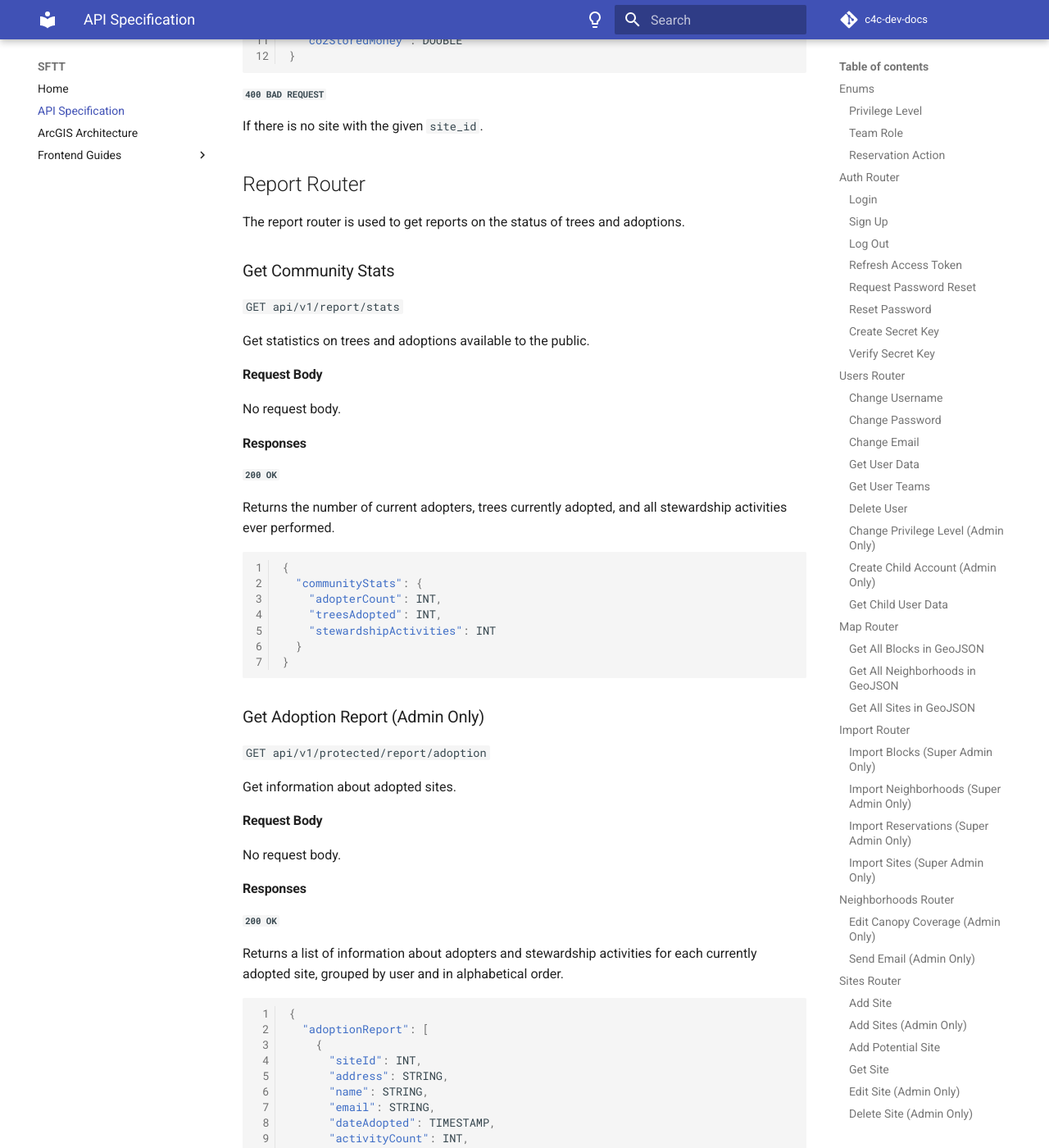
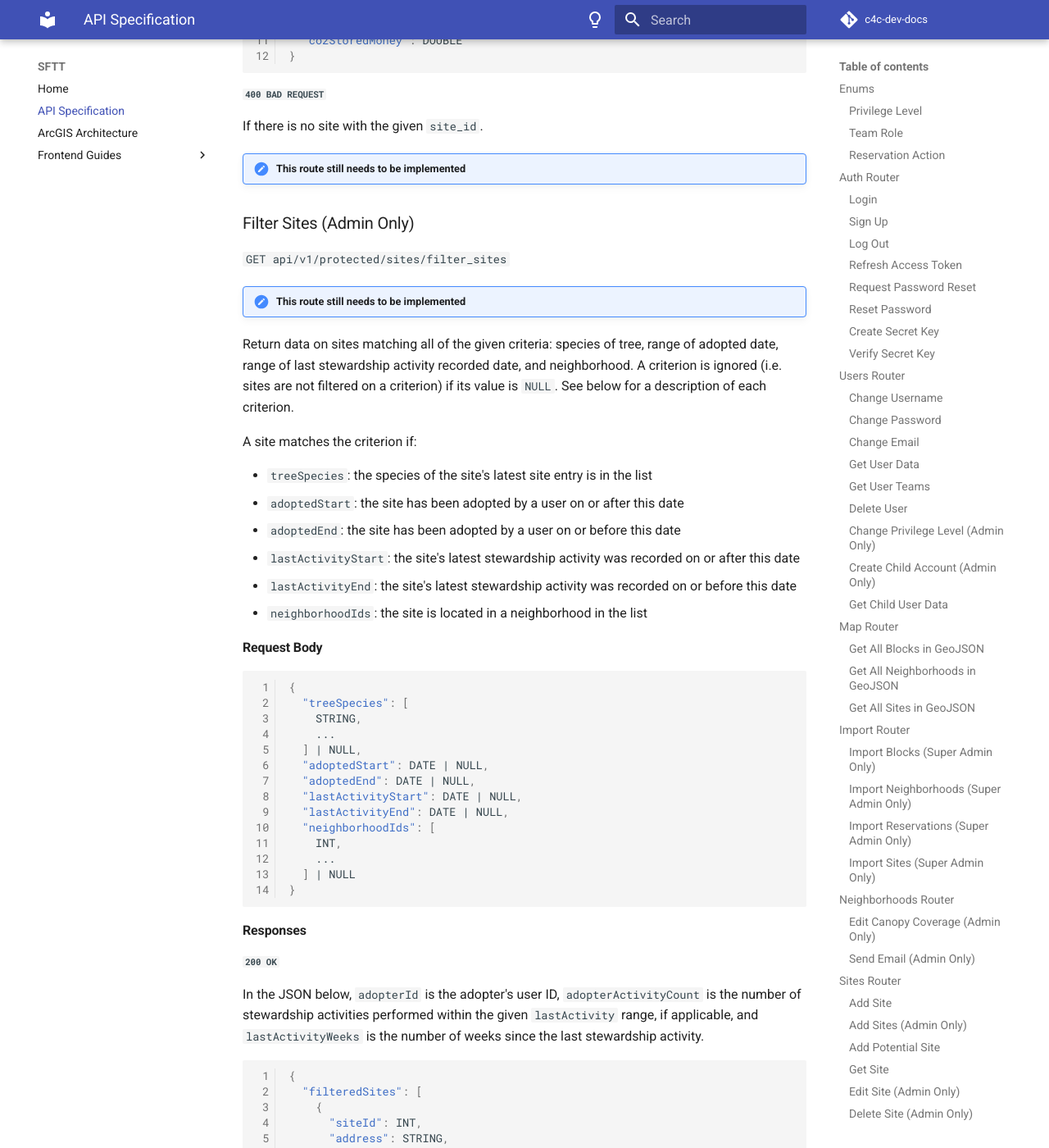
Before and after one commit to Code-4-Community/c4c-dev-docs, an MkDocs documentation site: the page built from docs/sftt/sftt-api-spec.md, in a window 1280 px wide and 1400 px high, scrolled down 41068 px. Shown: the whole window at 82% size. Built offline with MkDocs 1.6.1 and Material for MkDocs 9.7.7, drawn with Linux system fonts in a browser that asks for light colours; comment, search, counter and statistics services are not loaded; some of the changed text lies outside the part shown.

Commit message:
Update sftt-api-spec.md

````diff
--- a/docs/sftt/sftt-api-spec.md
+++ b/docs/sftt/sftt-api-spec.md
@@ -1893,6 +1893,76 @@ No request body.
 
 If there is no site with the given `site_id`.
 
+!!! missing "This route still needs to be implemented"
+
+### Filter Sites (Admin Only)
+
+`GET api/v1/protected/sites/filter_sites`
+
+!!! missing "This route still needs to be implemented"
+
+Return data on sites matching all of the given criteria: species of tree, range of adopted date, range of last stewardship activity recorded date, and neighborhood. A criterion is ignored (i.e. sites are not filtered on a criterion) if its value is `NULL`. See below for a description of each criterion.
+
+A site matches the criterion if:
+
+- `treeSpecies`: the species of the site's latest site entry is in the list
+- `adoptedStart`: the site has been adopted by a user on or after this date
+- `adoptedEnd`: the site has been adopted by a user on or before this date
+- `lastActivityStart`: the site's latest stewardship activity was recorded on or after this date
+- `lastActivityEnd`: the site's latest stewardship activity was recorded on or before this date
+- `neighborhoodIds`: the site is located in a neighborhood in the list
+
+#### Request Body
+
+```json
+{
+  "treeSpecies": [
+    STRING,
+    ...
+  ] | NULL,
+  "adoptedStart": DATE | NULL,
+  "adoptedEnd": DATE | NULL,
+  "lastActivityStart": DATE | NULL,
+  "lastActivityEnd": DATE | NULL,
+  "neighborhoodIds": [
+    INT,
+    ...
+  ] | NULL
+}
+```
+
+#### Responses
+
+##### `200 OK`
+
+In the JSON below, `adopterId` is the adopter's user ID, `adopterActivityCount` is the number of stewardship activities performed within the given `lastActivity` range, if applicable, and `lastActivityWeeks` is the number of weeks since the last stewardship activity.
+
+```json
+{
+  "filteredSites": [
+    {
+      "siteId": INT,
+      "address": STRING,
+      "adopterId": INT,
+      "adopterName": STRING,
+      "dateAdopted": DATE,
+      "adopterActivityCount": INT,
+      "neighborhoodId": INT,
+      "lastActivityWeeks": INT
+    },
+    ...
+  ]
+}
+```
+
+##### `400 BAD REQUEST`
+
+If the request body is malformed.
+
+##### `401 UNAUTHORIZED`
+
+If the calling user is not an admin.
+
 ## Report Router
 
 The report router is used to get reports on the status of trees and adoptions.
````
